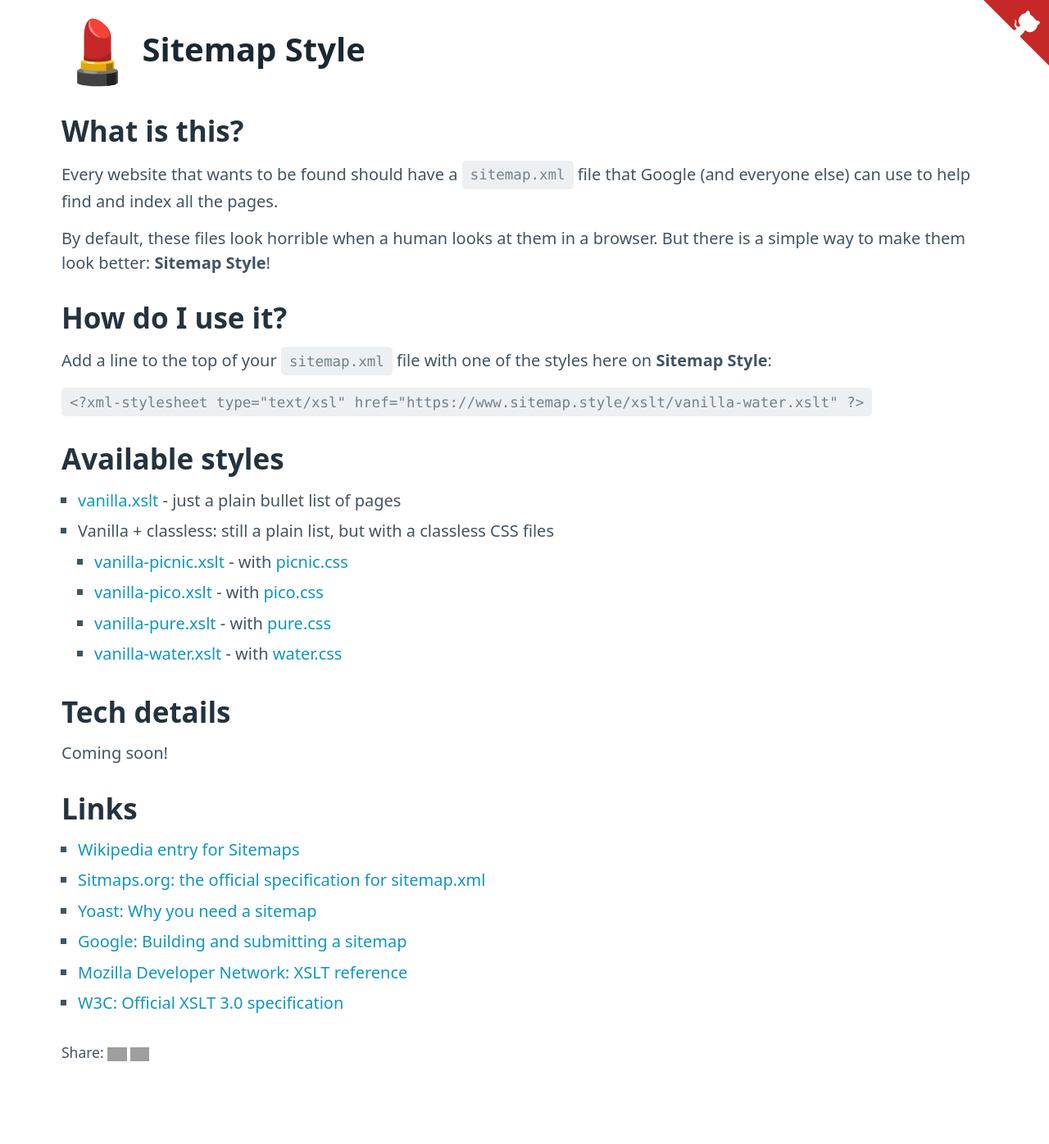
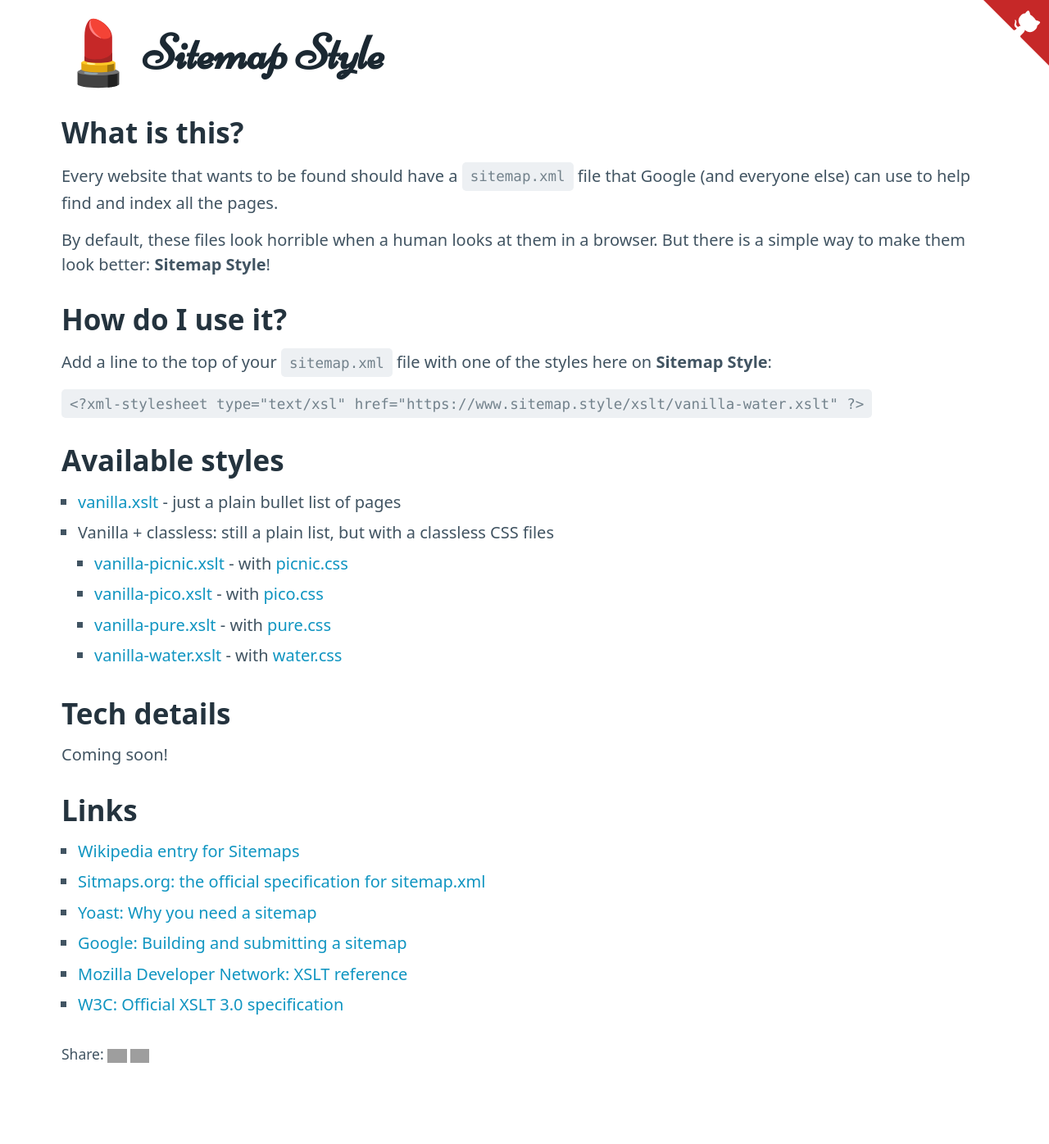
Before and after one commit to fileformat/rss.style, a Jekyll site: the page built from docs/index.html, in a window 1280 px wide. Shown: the whole page at 82% size. Built offline with Jekyll 4.4.1, drawn with Linux system fonts in a browser that asks for light colours; grey boxes are pictures that could not be loaded.

Commit message:
UPDATE: better logo/h1 font

```diff
--- a/docs/_includes/meta.html
+++ b/docs/_includes/meta.html
@@ -13,6 +13,9 @@
     <meta name="referrer" content="unsafe-url" />
     <meta name="viewport" content="width=device-width, initial-scale=1, shrink-to-fit=no" />
     <link rel="stylesheet" href="/css/pico.classless.css" />
+    <link rel="preconnect" href="https://fonts.googleapis.com">
+    <link rel="preconnect" href="https://fonts.gstatic.com" crossorigin>
+    <link href="https://fonts.googleapis.com/css2?family=Niconne&display=swap" rel="stylesheet">
     <style>
         :root {
             --block-spacing-vertical: 0;    /* LATER: why doesn't this work??? */
@@ -22,6 +25,8 @@
         }
         h1 {
             margin-bottom: 0.25em;
+            font-family: 'Niconne', cursive;
+            font-size: 3rem;
         }
         h2 {
             margin-top: 0.75em;
--- a/docs/_layouts/default.html
+++ b/docs/_layouts/default.html
@@ -8,7 +8,7 @@
 <body>
     <main class="container">
         <h1>
-            <a href="/index.html"><img alt="logo" src="/favicon.svg" style="height:2.2em;vertical-align:middle;" /></a>&nbsp;
+            <img alt="logo" src="/favicon.svg" style="height:1.5em;vertical-align:top;" />&nbsp;
             {%- if page.h1 %}{{ page.h1 }}{% else %}{{ page.title }}{% endif %}
             {%- if page.subtitle %} <small> - {{ page.subtitle }}</small>{% endif %}
         </h1>
```
